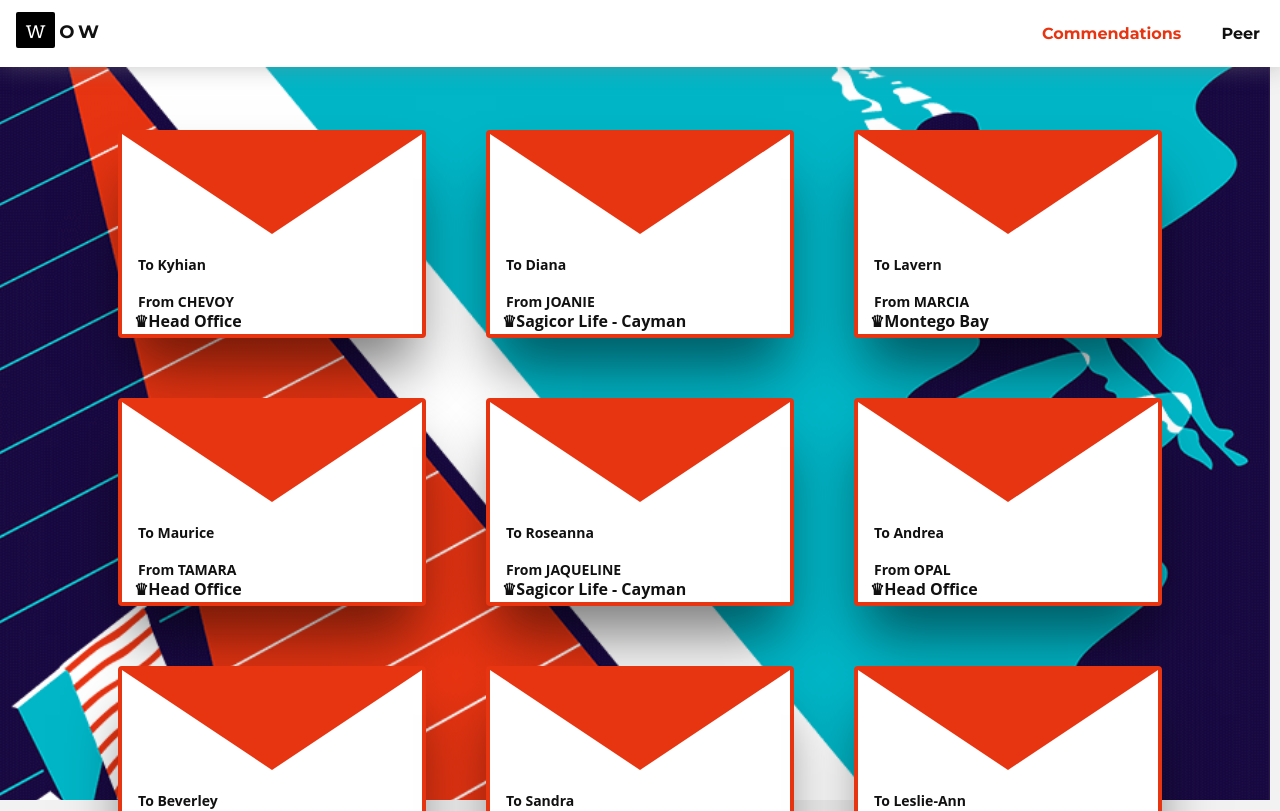
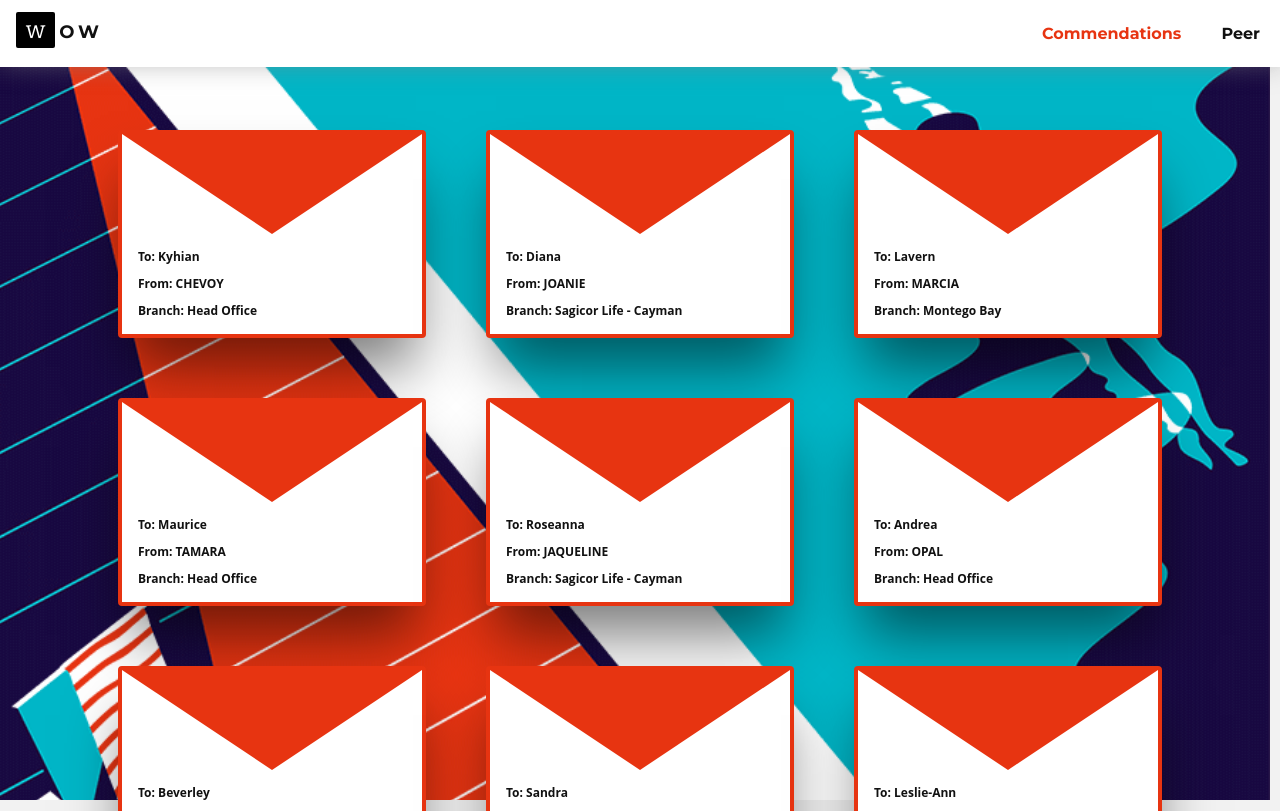
Before and after one commit to tevon456/jmda-listing, a React app in the folder src/: page /commendations in a window 1280 px wide. Shown: the top 811 px of the page. Built offline with nearby package versions, Linux system fonts and the light colour scheme; the HTML template or start-up script is replaced by a standard one.

Commit message:
info
info now properly placed

```diff
--- a/src/Commendations.js
+++ b/src/Commendations.js
@@ -2,13 +2,13 @@ import React from "react";
 import { Link } from "react-router-dom";
 import "./styles/card.css";
 
-var json = require("./data2.json");
-
+var json2 = require("./data2.json");
+var json = json2.sort();
 class Commendations extends React.Component {
   render() {
     return (
       <div>
-        <div id="back"></div>
+        <div id="back" />
         <div className="containery page">
           {json.map(i => (
             <div
@@ -25,15 +25,15 @@ class Commendations extends React.Component {
               </div>
               <div className="card">
                 <div className="ribbon">
-                  <b>&#9819;{i.Custom2}</b>
+                  <h4>Branch: {i.Custom2}</h4>
                 </div>
                 <div className="triangle" />
                 <div className="container">
                   <h4>
-                    <b>To {i.Custom1}</b>
+                    <b>To: {i.Custom1}</b>
                   </h4>
                   <h4>
-                    <b>From {i.First_Name}</b>
+                    <b>From: {i.First_Name}</b>
                   </h4>
                 </div>
               </div>
```
Also changed, not shown: src/styles/card.css.
